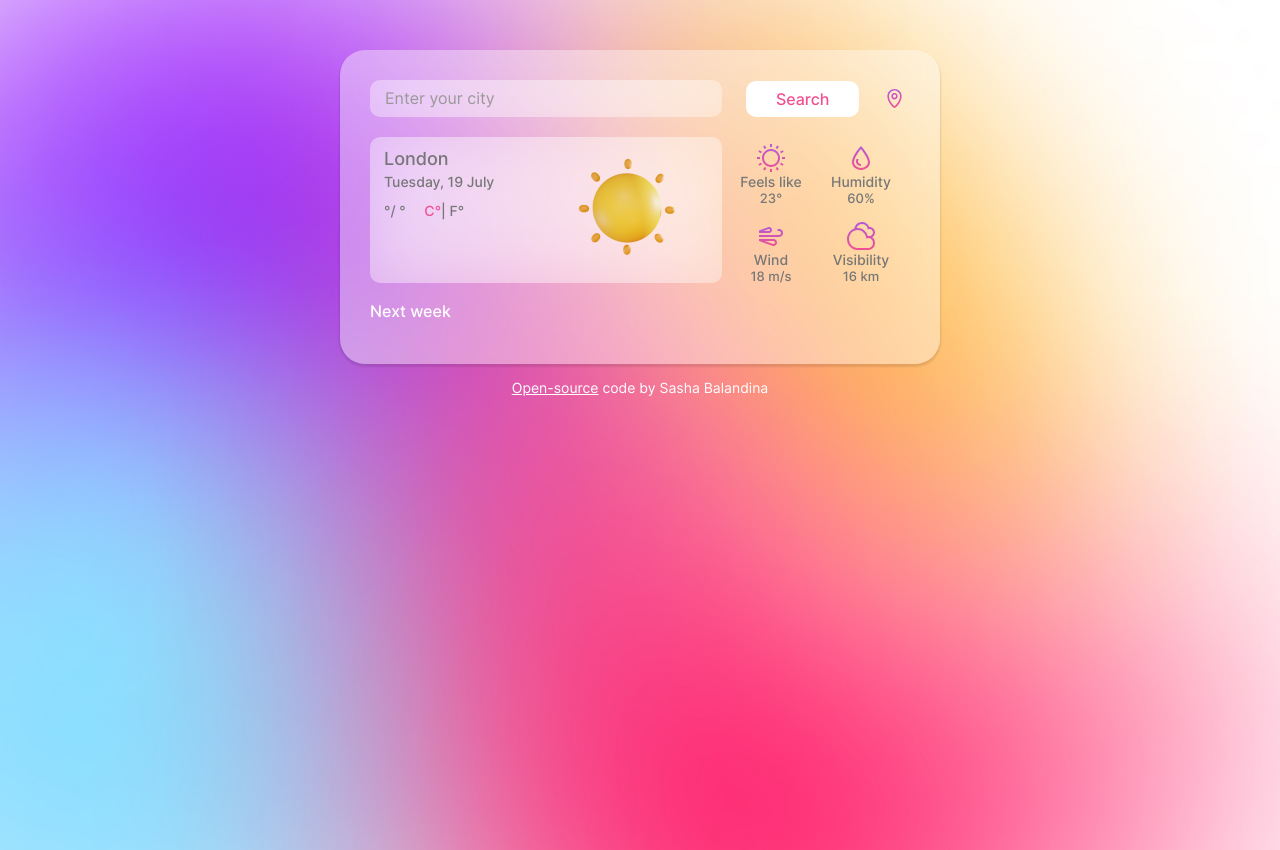
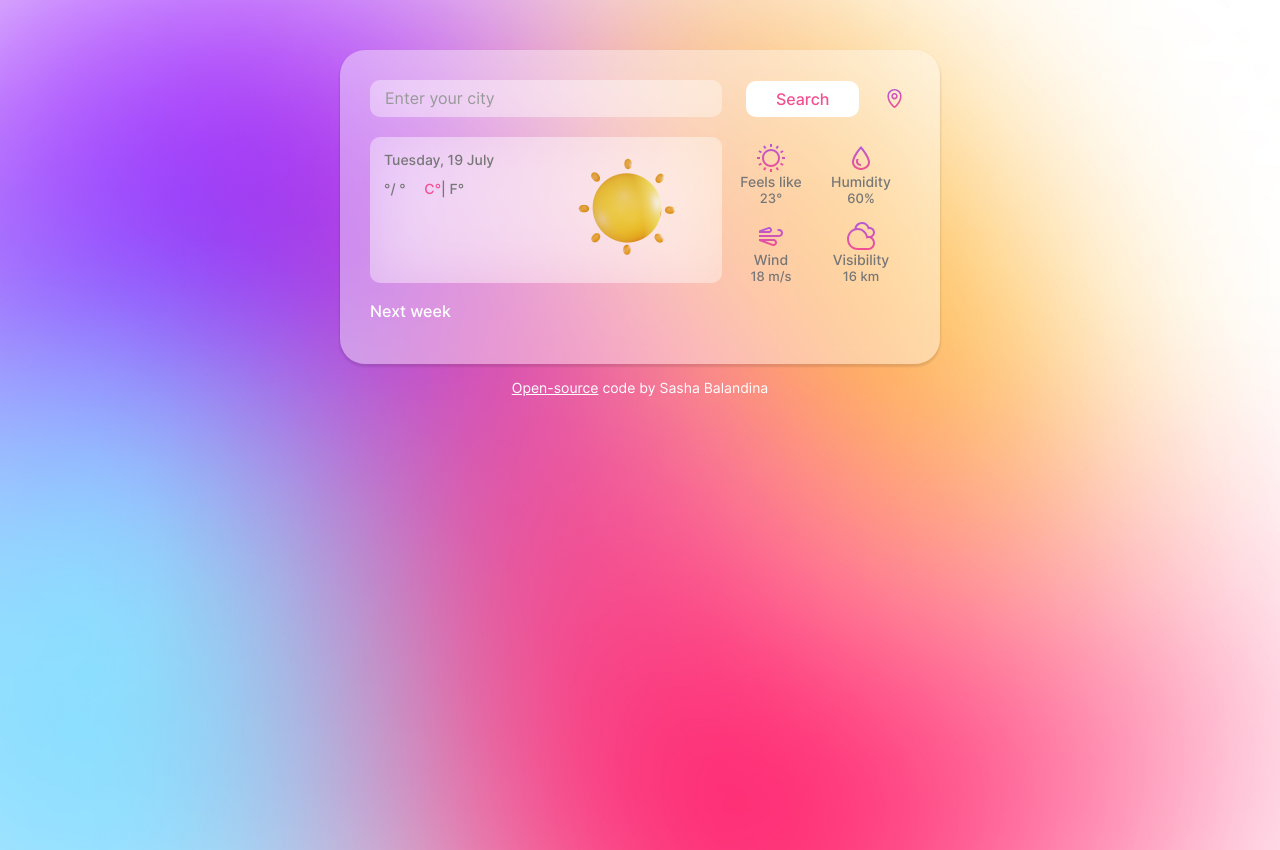
Before and after one commit to Aleksksa/weather-app, a plain HTML site: page index.html in a window 1280 px wide. Drawn offline with nearby package versions, Linux system fonts and the light colour scheme; no server answers; files whose address does not match are found by name.

```diff
--- a/index.html
+++ b/index.html
@@ -35,7 +35,6 @@
                     <div class="row">
                         <div class="col-6">
                             <h2 id="searched-city" class="current-city">
-                                London
                             </h2>
                             <span id="current-date"></span>
                             <h1 id="current-display-temp" class="current-temp"></h1>
```
Also changed, not shown: img/readme-cover.jpg (added).
